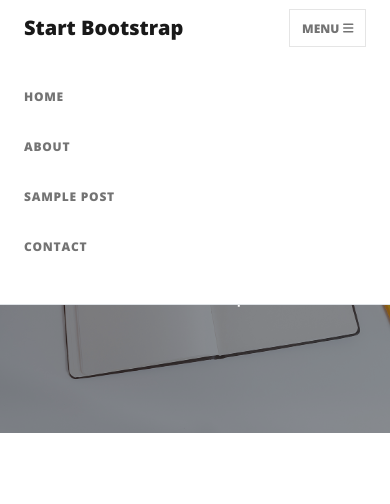
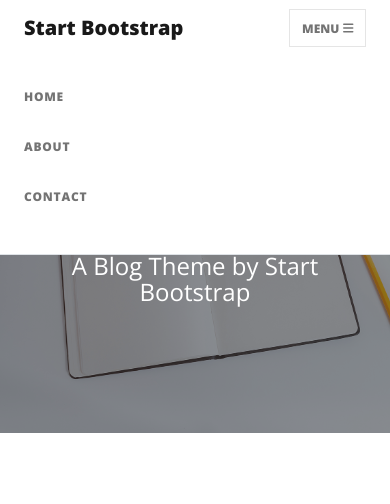
Before and after one commit to Seasonbrucelee/symfony_blog, a PHP site: template templates/post/home.html.twig in a window 390 px wide, after a click on "MENU". Shown: the top 504 px of the page. Run offline with PHP 8.4, Linux system fonts and the light colour scheme; the template is opened without the code that fills it, so the values that code supplies are empty; some libraries are stand-ins or nearby versions.

Commit message:
création des 3 pages, home, about et contact

```diff
--- a/templates/clean.html.twig
+++ b/templates/clean.html.twig
@@ -21,17 +21,16 @@
 
         <nav class="navbar navbar-expand-lg navbar-light" id="mainNav">
             <div class="container px-4 px-lg-5">
-                <a class="navbar-brand" href="index.html">Start Bootstrap</a>
+                <a class="navbar-brand" href="{{ path('home')}}">Start Bootstrap</a>
                 <button class="navbar-toggler" type="button" data-bs-toggle="collapse" data-bs-target="#navbarResponsive" aria-controls="navbarResponsive" aria-expanded="false" aria-label="Toggle navigation">
                     Menu
                     <i class="fas fa-bars"></i>
                 </button>
                 <div class="collapse navbar-collapse" id="navbarResponsive">
                     <ul class="navbar-nav ms-auto py-4 py-lg-0">
-                        <li class="nav-item"><a class="nav-link px-lg-3 py-3 py-lg-4" href="index.html">Home</a></li>
-                        <li class="nav-item"><a class="nav-link px-lg-3 py-3 py-lg-4" href="about.html">About</a></li>
-                        <li class="nav-item"><a class="nav-link px-lg-3 py-3 py-lg-4" href="post.html">Sample Post</a></li>
-                        <li class="nav-item"><a class="nav-link px-lg-3 py-3 py-lg-4" href="contact.html">Contact</a></li>
+                        <li class="nav-item"><a class="nav-link px-lg-3 py-3 py-lg-4" href="{{ path('home')}}">Home</a></li>
+                        <li class="nav-item"><a class="nav-link px-lg-3 py-3 py-lg-4" href="{{ path('page_about')}}">About</a></li>
+                        <li class="nav-item"><a class="nav-link px-lg-3 py-3 py-lg-4" href="{{ path('page_contact')}}">Contact</a></li>
                     </ul>
                 </div>
             </div>
--- a/templates/page/contact.html.twig
+++ b/templates/page/contact.html.twig
@@ -1,4 +1,4 @@
-{% extends 'base.html.twig' %}
+{% extends 'clean.html.twig' %}
 
 {% block title %}Hello PageController!{% endblock %}
 
--- a/templates/post/home.html.twig
+++ b/templates/post/home.html.twig
@@ -12,7 +12,7 @@
                     <!-- Post preview-->
 
                     <div class="post-preview">
-                        <a href="post.html">
+                        <a href="{{ path('post_view', {id: 1}) }}">
                             <h2 class="post-title">Man must explore, and this is exploration at its greatest</h2>
                             <h3 class="post-subtitle">Problems look mighty small from 150 miles up</h3>
                         </a>
@@ -30,7 +30,7 @@
                     <!-- Post preview-->
 
                     <div class="post-preview">
-                        <a href="post.html"><h2 class="post-title">I believe every human has a finite number of heartbeats. I don't intend to waste any of mine.</h2></a>
+                        <a href="{{ path('post_view', {id: 2}) }}"><h2 class="post-title">I believe every human has a finite number of heartbeats. I don't intend to waste any of mine.</h2></a>
                         <p class="post-meta">
                             Posted by
                             <a href="#!">Start Bootstrap</a>
@@ -41,7 +41,7 @@
                     <hr class="my-4" />
                     <!-- Post preview-->
                     <div class="post-preview">
-                        <a href="post.html">
+                        <a href="{{ path('post_view', {id: 3}) }}">
                             <h2 class="post-title">Science has not yet mastered prophecy</h2>
                             <h3 class="post-subtitle">We predict too much for the next year and yet far too little for the next ten.</h3>
                         </a>
@@ -55,7 +55,7 @@
                     <hr class="my-4" />
                     <!-- Post preview-->
                     <div class="post-preview">
-                        <a href="post.html">
+                        <a href="{{ path('post_view', {id: 4}) }}">
                             <h2 class="post-title">Failure is not an option</h2>
                             <h3 class="post-subtitle">Many say exploration is part of our destiny, but it’s actually our duty to future generations.</h3>
                         </a>
```
Also changed, not shown: templates/page/about.html.twig (+26 -15 lines).
